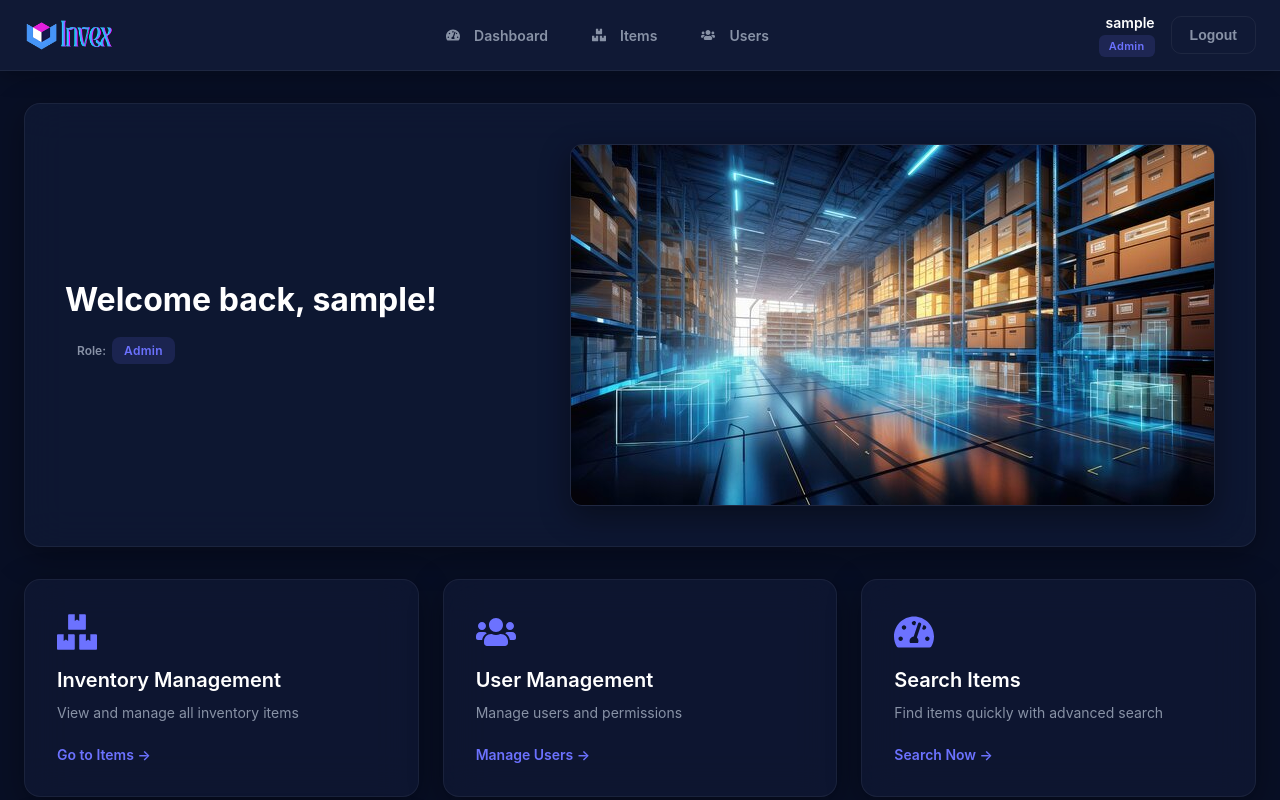
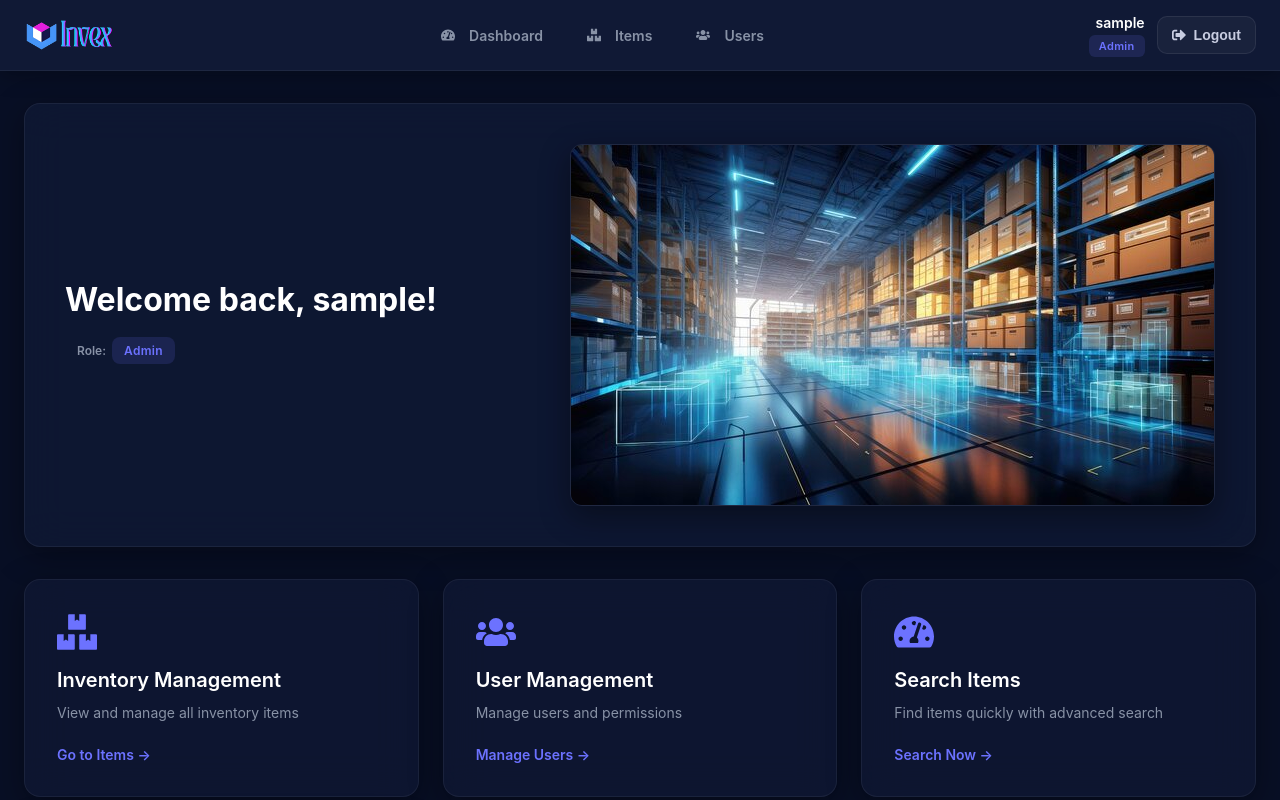
Before and after one commit to Pramudi02/Invex, a React (Create React App) app in the folder frontend/: page /dashboard in a window 1280 px wide. Shown: the top 800 px of the page. Built offline with nearby package versions, Linux system fonts and the light colour scheme; sample sign-in values are in the browser's storage.

Commit message:
Add Logout icon

```diff
--- a/frontend/src/components/Icons.js
+++ b/frontend/src/components/Icons.js
@@ -1,4 +1,4 @@
-import { FaUsers, FaUserShield, FaUserTie, FaKey, FaEdit, FaTrashAlt, FaTachometerAlt, FaBoxes, FaCheck, FaTimes, FaSearch, FaExclamationTriangle } from 'react-icons/fa';
+import { FaUsers, FaUserShield, FaUserTie, FaKey, FaEdit, FaTrashAlt, FaTachometerAlt, FaBoxes, FaCheck, FaTimes, FaSearch, FaExclamationTriangle, FaSignOutAlt } from 'react-icons/fa';
 import { FiUser } from 'react-icons/fi';
 
 export const Icons = {
@@ -15,6 +15,7 @@ export const Icons = {
   Times: FaTimes,
   Search: FaSearch,
   Warning: FaExclamationTriangle,
+  Logout: FaSignOutAlt,
 };
 
 export default Icons;
--- a/frontend/src/components/Navbar.css
+++ b/frontend/src/components/Navbar.css
@@ -67,7 +67,7 @@
 .navbar-user {
   display: flex;
   align-items: center;
-  gap: 16px;
+  gap: 12px;
 }
 
 .user-info {
@@ -104,21 +104,23 @@
 }
 
 .logout-button {
-  background-color: transparent;
-  color: #8892a6;
-  border: 1px solid rgba(255, 255, 255, 0.06);
-  padding: 10px 18px;
+  background-color: rgba(255, 255, 255, 0.04);
+  color: #c7cce0;
+  border: 1px solid rgba(255, 255, 255, 0.08);
+  padding: 10px 14px;
   border-radius: 10px;
   cursor: pointer;
   font-size: 14px;
   font-weight: 600;
   transition: all 0.2s ease;
+  display: inline-flex;
+  align-items: center;
 }
 
 .logout-button:hover {
-  background-color: rgba(255, 255, 255, 0.05);
+  background-color: rgba(255, 255, 255, 0.08);
   color: #ffffff;
-  border-color: rgba(255, 255, 255, 0.1);
+  border-color: rgba(255, 255, 255, 0.16);
 }
 
 /* Responsive Design */
--- a/frontend/src/components/Navbar.js
+++ b/frontend/src/components/Navbar.js
@@ -55,7 +55,7 @@ const Navbar = () => {
             </span>
           </span>
           <button onClick={handleLogout} className="logout-button">
-            Logout
+            <Icons.Logout style={{ marginRight: 8 }} /> Logout
           </button>
         </div>
       </div>
```
